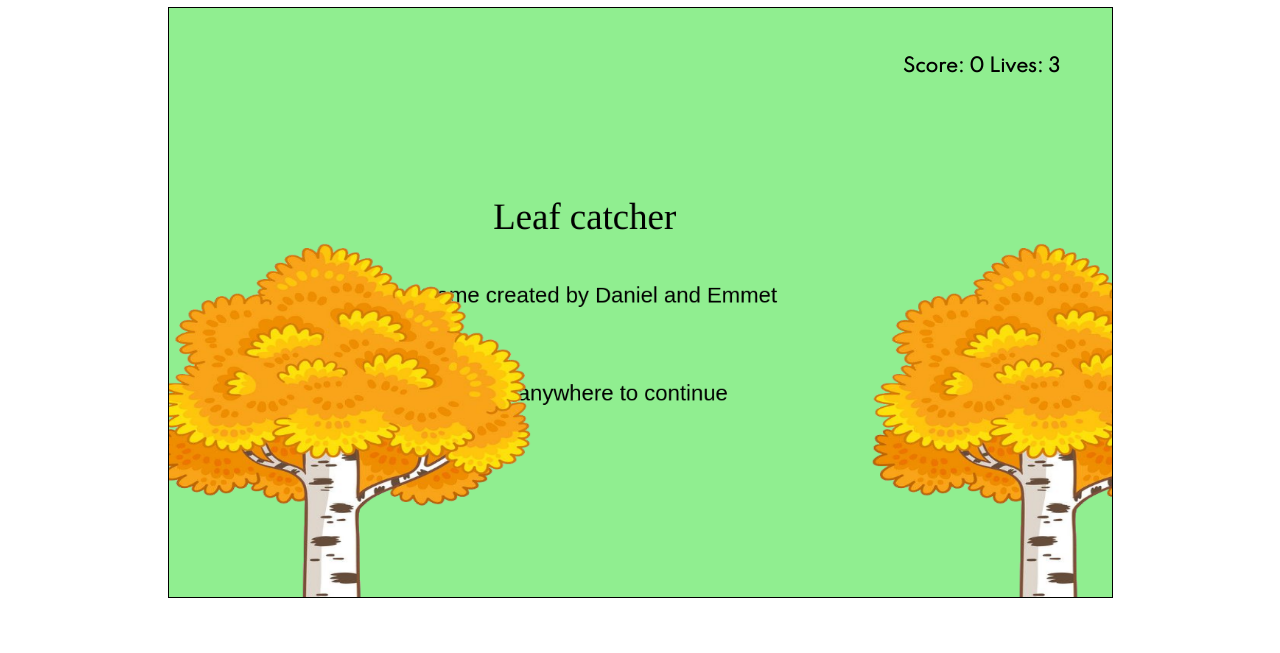
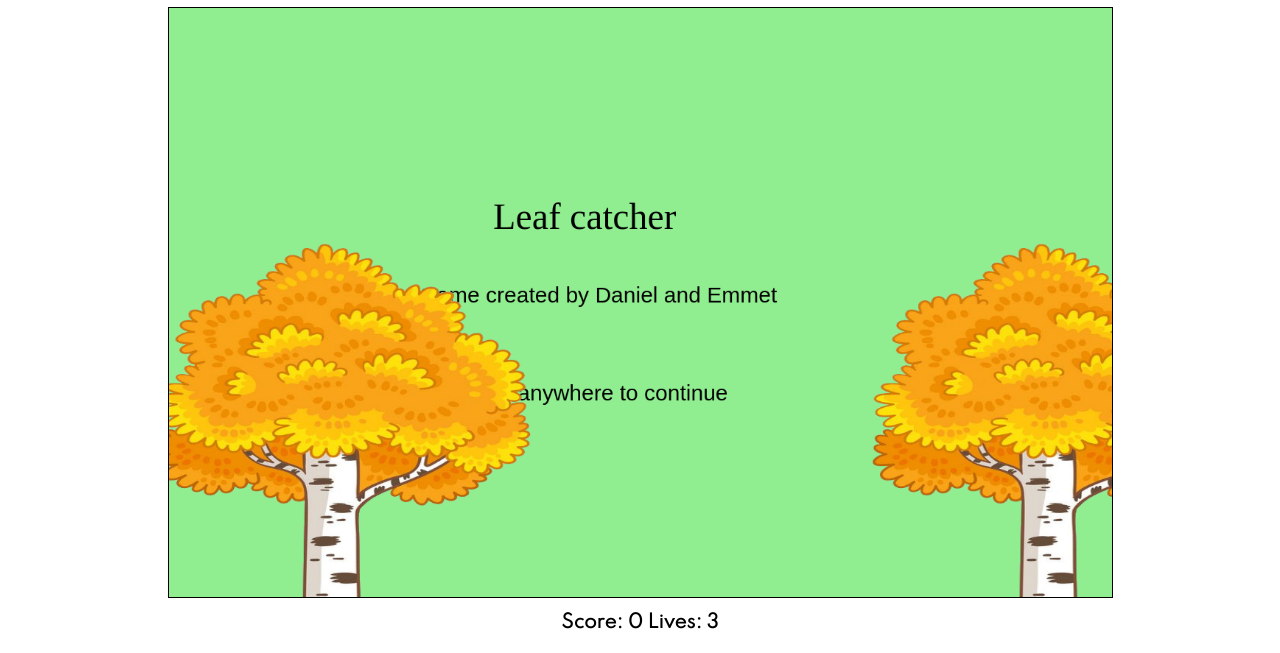
Before and after one commit to Spurt-Works/Conservation-Woodland-Project-Group-B, a plain HTML site: page Web/pages/game/index.html in a window 1280 px wide. Shown: the part 273-926 px from the top of the page. Drawn offline with Linux system fonts and the light colour scheme; a web font is replaced by a local one.

Commit message:
- Changed the position for the score to make it appear below the gameCanvas. - Added font and margin default values for all html elements.

```diff
--- a/Web/pages/game/style.css
+++ b/Web/pages/game/style.css
@@ -1,3 +1,11 @@
+/*html elements section*/
+*{
+  margin: 0;
+  padding: 0;
+  box-sizing: border-box;
+  font-family: 'Spartan', sans-serif;
+}
+
 #gameContainer {
   position: center;
 }
@@ -11,13 +19,11 @@
   height: 100%;
   position: center;
   margin-top: 10px;
-  margin-bottom: 40px;
+  margin-bottom: 10px;
 }
 
 #score {
-  position: absolute;
-  top: 330px;
-  right: 220px;
+  position: static;
   font-size: 18px;
   font-weight: bold;
 }
```
